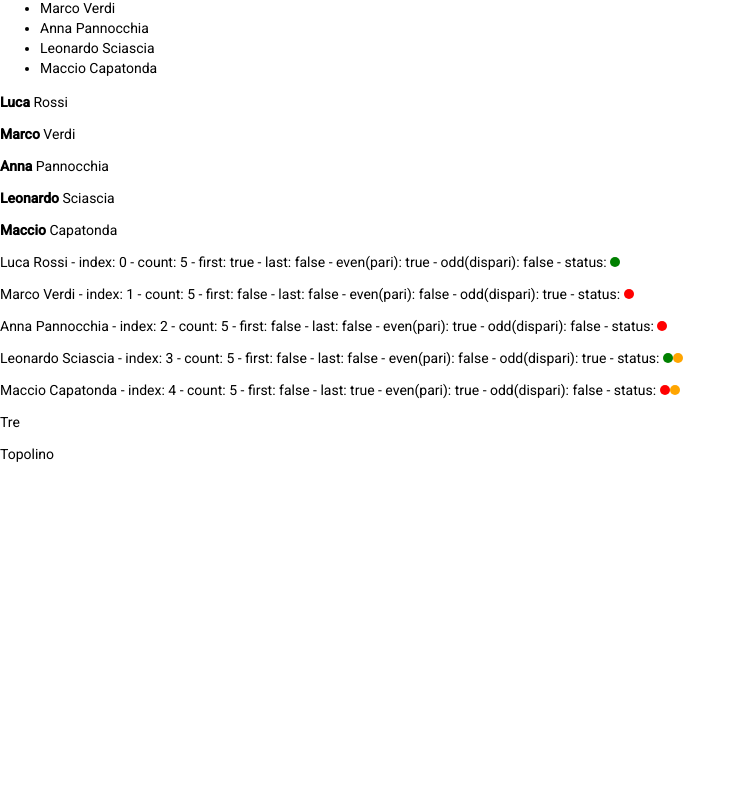
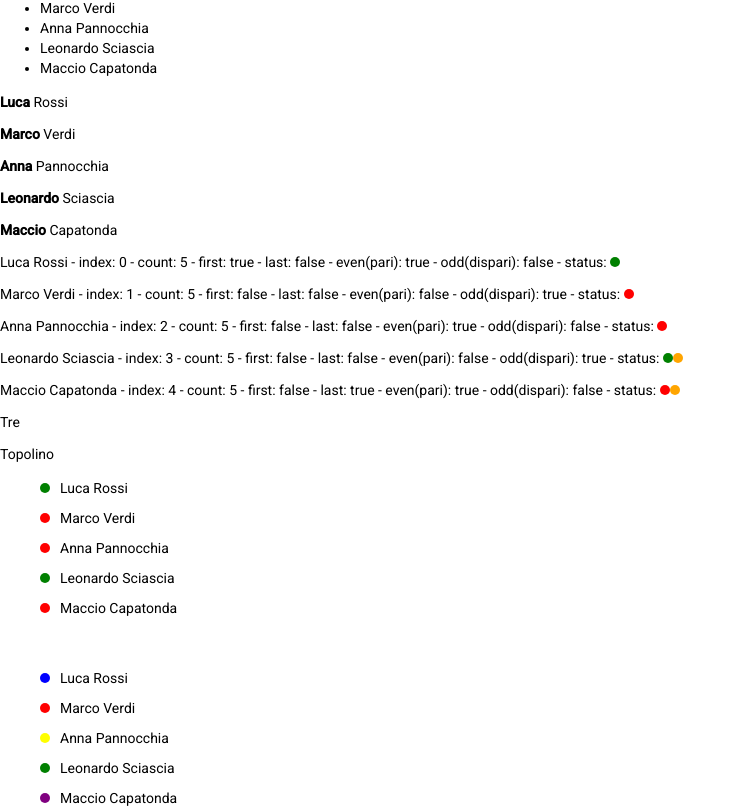
Before and after one commit to marcocrupi/angular-course, an Angular app: page / in a window 1280 px wide. Shown: the part 1046-1854 px from the top of the page, without its empty margins (0-746 px from the left). Before the commit the page ends 1510 px from the top, so only its background shows below. Built offline with nearby package versions, Linux system fonts and the light colour scheme.

Commit message:
add ngStyle lesson 15

```diff
--- a/src/app/app.component.html
+++ b/src/app/app.component.html
@@ -88,3 +88,26 @@ facciamo riferimento alla variabile numero -->
   <p *ngSwitchCase="'Paperino'">Paperina</p>
   <p *ngSwitchDefault>Default</p>
 </div>
+
+<ul>
+  <li class="ngStyleEs" *ngFor="let persona of persone">
+    <!-- Facciamo il property binding inserendo la nostra direttiva [ngStyle],
+    possiamo decidere se cambiare lo stile usando la dicitura ad esempio
+    marginBottom oppure usare la dicitura css inserendo le virgolette 'margin-bottom' -->
+    <div
+      class="cerchio"
+      [ngStyle]="{ 'background-color': persona.isOnline ? color : 'red' }"
+    ></div>
+    <p>{{ persona.nome }} {{ persona.cognome }}</p>
+  </li>
+</ul>
+
+<ul [ngStyle]="{ 'margin-top': '50px' }">
+  <li class="ngStyleEs" *ngFor="let persona of persone">
+    <div
+      class="cerchio"
+      [ngStyle]="{ 'background-color': persona.color }"
+    ></div>
+    <p>{{ persona.nome }} {{ persona.cognome }}</p>
+  </li>
+</ul>
--- a/src/app/app.component.scss
+++ b/src/app/app.component.scss
@@ -1,5 +1,5 @@
 .cerchioVerde {
-  display:inline-block;
+  display: inline-block;
   height: 10px;
   width: 10px;
   background-color: green;
@@ -7,7 +7,7 @@
 }
 
 .cerchioRosso {
-  display:inline-block;
+  display: inline-block;
   height: 10px;
   width: 10px;
   background-color: red;
@@ -15,9 +15,26 @@
 }
 
 .cerchioArancione {
-  display:inline-block;
+  display: inline-block;
   height: 10px;
   width: 10px;
   background-color: orange;
   border-radius: 20px;
 }
+
+li.ngStyleEs {
+  margin-bottom: 10px;
+  display: flex;
+  align-items: center;
+  p {
+    margin-bottom: 0;
+  }
+  .cerchio {
+    margin-right: 10px;
+    display: inline-block;
+    height: 10px;
+    width: 10px;
+    background-color: rgb(0, 4, 255);
+    border-radius: 20px;
+  }
+}
--- a/src/app/app.component.ts
+++ b/src/app/app.component.ts
@@ -31,13 +31,14 @@ export class AppComponent {
   isVisible = true;
 
   persone = [
-    { nome: 'Luca', cognome: 'Rossi', isOnline: true },
-    { nome: 'Marco', cognome: 'Verdi', isOnline: false },
-    { nome: 'Anna', cognome: 'Pannocchia', isOnline: false },
-    { nome: 'Leonardo', cognome: 'Sciascia', isOnline: true },
-    { nome: 'Maccio', cognome: 'Capatonda', isOnline: false },
+    { nome: 'Luca', cognome: 'Rossi', isOnline: true, color: 'blue' },
+    { nome: 'Marco', cognome: 'Verdi', isOnline: false, color: 'red' },
+    { nome: 'Anna', cognome: 'Pannocchia', isOnline: false, color: 'yellow' },
+    { nome: 'Leonardo', cognome: 'Sciascia', isOnline: true, color: 'green' },
+    { nome: 'Maccio', cognome: 'Capatonda', isOnline: false, color: 'purple' },
   ];
 
   numero = 3;
-  stringa = "Topolino";
+  stringa = 'Topolino';
+  color = 'green';
 }
```
Also changed, not shown: 1 other file (tests, documents, lock files or other folders).
